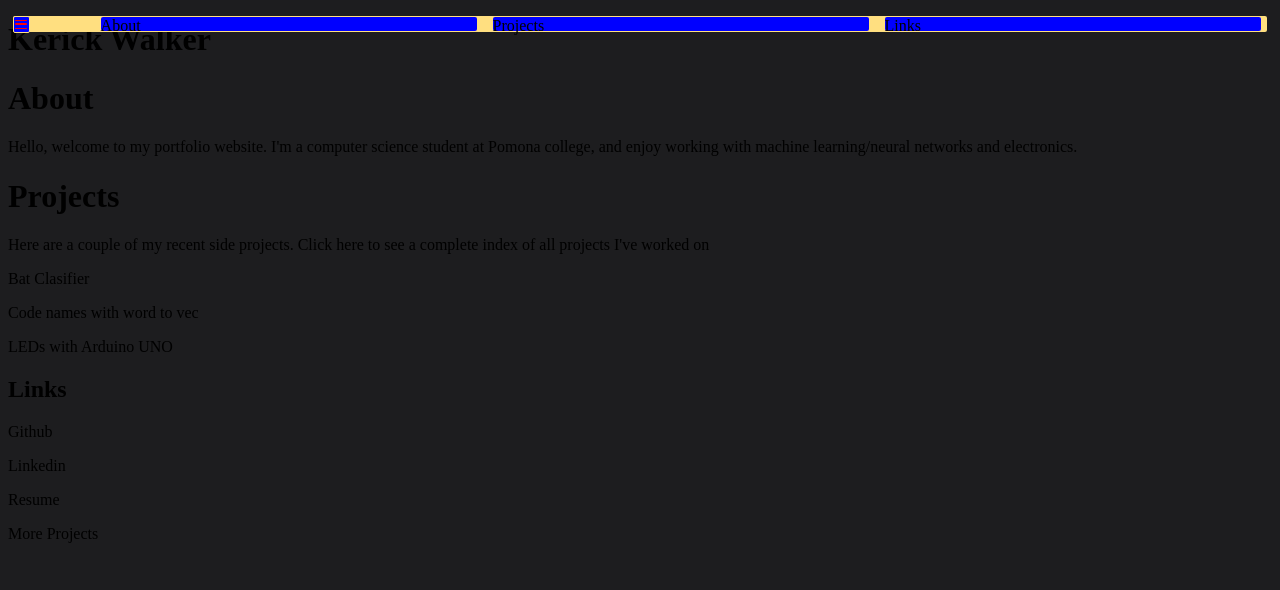
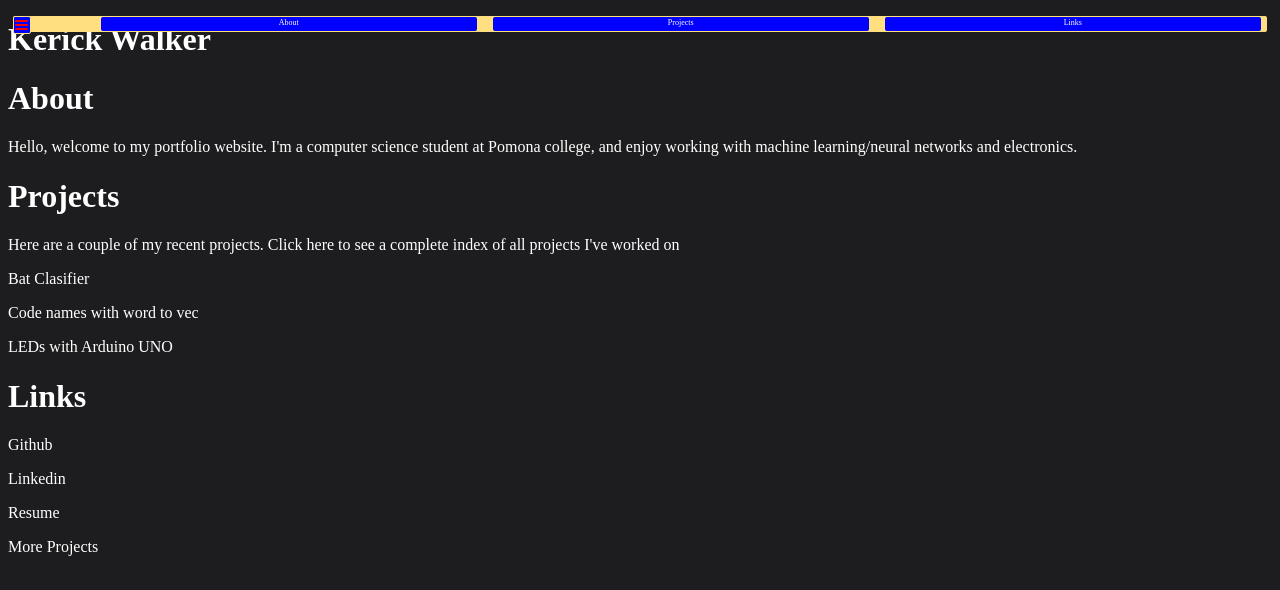
Before and after one commit to kerickwalker/kwdotcom, a plain HTML site: page index.html in a window 1280 px wide. Both pictures are taken after a click on the element 21 px from the left and 24 px from the top of the page. Drawn offline with Linux system fonts and the light colour scheme.

Commit message:
add text formatting

```diff
--- a/assets/css/navbar.css
+++ b/assets/css/navbar.css
@@ -1,13 +1,26 @@
+/* general styling */
+
 body {
     background-color: #1d1d1f;
 }
+
+h1 {
+    color: white;
+
+}
+
+p {
+    color: white;
+}
+
+/* navbar styling and animations */
 
 #nav-button {
     position: fixed;
     top: 2%;
     left: 1%;
-    height: 15px;
-    width: 15px;
+    height: 16px;
+    width: 16px;
     background-color: blue;
     border: 0.6px solid #FFDF80;
     border-radius: 2px;
@@ -44,7 +57,7 @@ body {
     position: fixed;
     top: 2%;
     left: 1%;
-    width: 2%;
+    width: 10px;
     height: 16px;
     background-color: #FFDF80;
     border-radius: 2px;
@@ -53,7 +66,7 @@ body {
 @keyframes glowSpread {
     from {
         opacity: 0.0;
-        width: 2%;
+        width: 10px;
     }
     to {
         opacity: 1.0;
@@ -80,6 +93,10 @@ body {
     width: 30%;
     height: 86%;
     border-radius: 2px;
+    color: white;
+    text-align: center;
+    font-size: 8px;
+    line-height: 160%;
 }
 
 #about {
--- a/assets/javascript/animations.js
+++ b/assets/javascript/animations.js
@@ -7,17 +7,17 @@ function navbarClick() {
         links = document.getElementById('links');
 
         if(clicks%2 == 0){
-            glowContainer.style.animation = 'glowSpread 1s forwards';
-            about.style.animation = 'displayTabs 1s forwards';
-            projects.style.animation = 'displayTabs 1s forwards';
-            links.style.animation = 'displayTabs 1s forwards';
+            glowContainer.style.animation = 'glowSpread .65s forwards';
+            about.style.animation = 'displayTabs .65s forwards';
+            projects.style.animation = 'displayTabs .65s forwards';
+            links.style.animation = 'displayTabs .65s forwards';
             clicks = clicks + 1;
         }
         else{
-            glowContainer.style.animation = 'glowShrink 1s forwards';
-            about.style.animation = 'hideTabs 1s forwards';
-            projects.style.animation = 'hideTabs 1s forwards';
-            links.style.animation = 'hideTabs 1s forwards';
+            glowContainer.style.animation = 'glowShrink .65s forwards';
+            about.style.animation = 'hideTabs .65s forwards';
+            projects.style.animation = 'hideTabs .65s forwards';
+            links.style.animation = 'hideTabs .65s forwards';
             clicks = clicks +1;
         }
 }
--- a/index.html
+++ b/index.html
@@ -32,7 +32,7 @@
 			Projects
 		</h1>
 		<p>
-			Here are a couple of my recent side projects.  Click here to see a complete index of all projects I've worked on
+			Here are a couple of my recent projects.  Click here to see a complete index of all projects I've worked on
 		</p>
 		<p>
 			Bat Clasifier
@@ -43,9 +43,9 @@
 		<p>
 			LEDs with Arduino UNO
 		</p>
-		<h2>
+		<h1>
 			Links
-		</h2>
+		</h1>
 		<p>
 			Github
 		</p>
```
